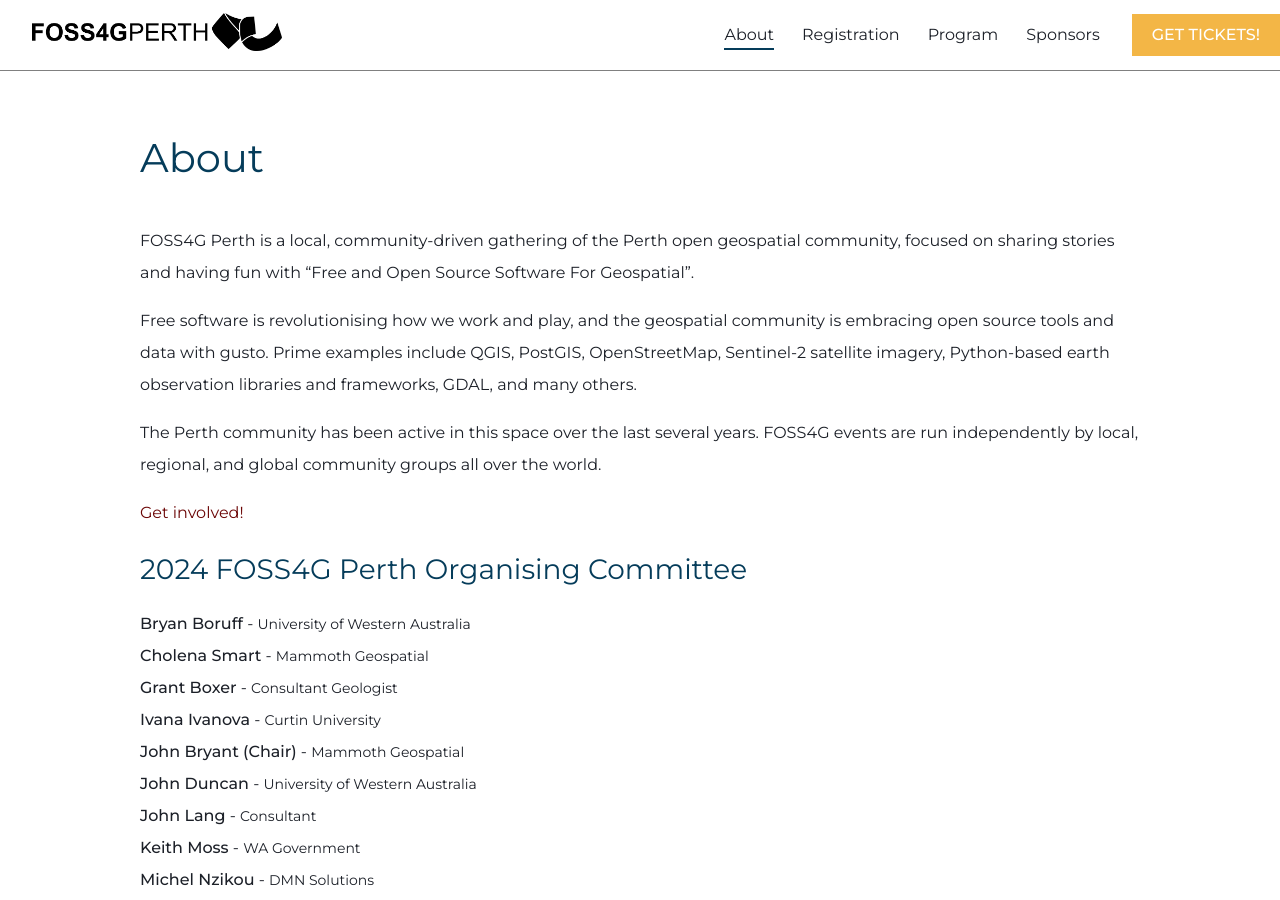
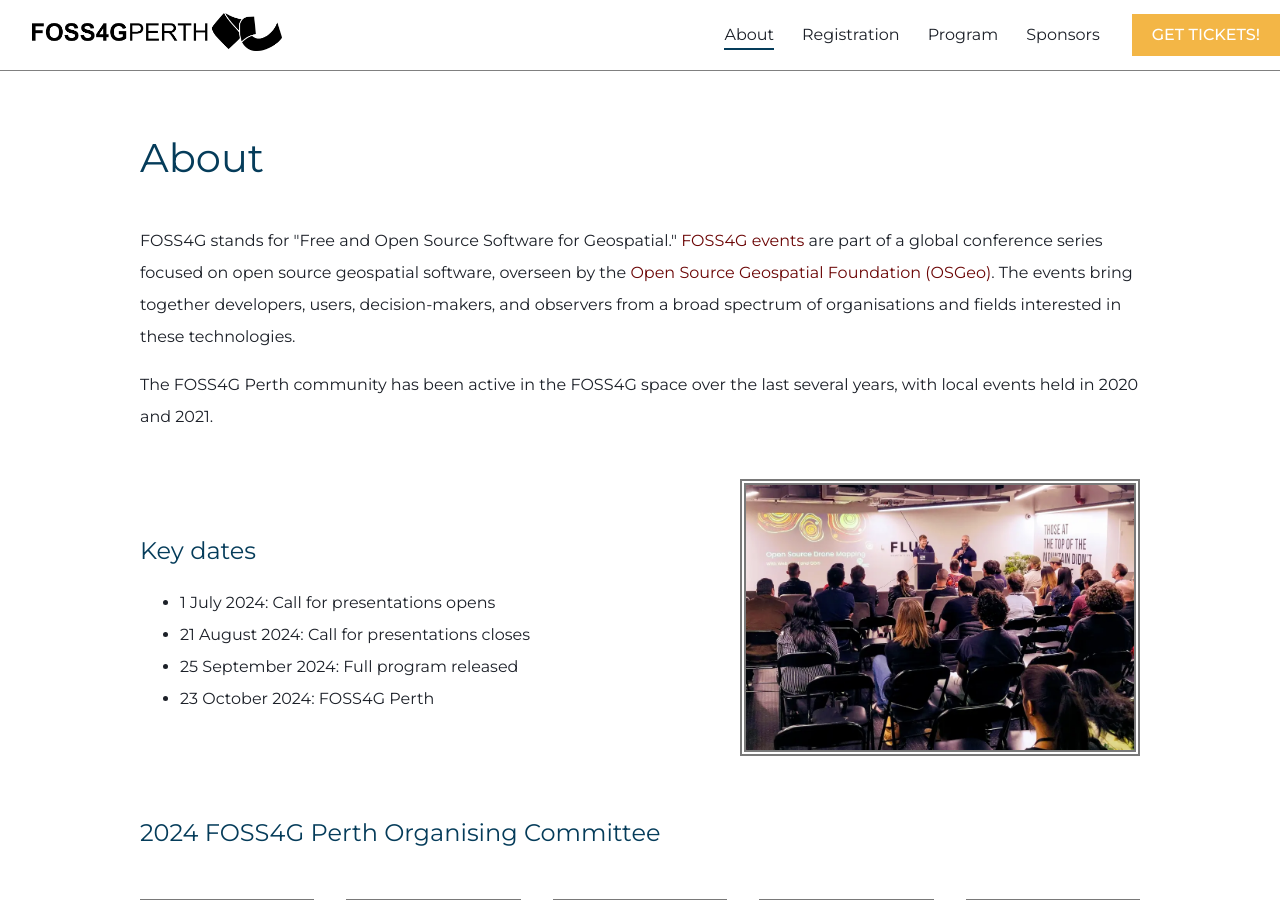
Before and after one commit to foss4g-perth-org/foss4g-perth-org.github.io, a Jekyll site: the page built from about.md, in a window 1280 px wide and 900 px high. Built offline with Jekyll 4.4.1, drawn with Linux system fonts in a browser that asks for light colours; some web fonts are replaced; comment, search, counter and statistics services are not loaded; some of the changed text lies outside the part shown.

Commit message:
Images and text changes

```diff
--- /dev/null
+++ b/_data/volunteers.yml
@@ -0,0 +1 @@
+- name:
--- a/about.md
+++ b/about.md
@@ -5,15 +5,58 @@ active: about
 description: We are inviting the Western Australian open geospatial and mapping community to get involved by submitting a proposal.
 ---
 
-FOSS4G Perth is a local, community-driven gathering of the Perth open geospatial community, focused on sharing stories and having fun with "Free and Open Source Software For Geospatial".
+<div>
+  <p>FOSS4G stands for "Free and Open Source Software for Geospatial." <a href="https://www.osgeo.org/initiatives/foss4g/" target="_blank">FOSS4G events</a> are part of a global conference series focused on open source geospatial software, overseen by the <a href="https://www.osgeo.org/" target="_blank">Open Source Geospatial Foundation (OSGeo)</a>. The events bring together developers, users, decision-makers, and observers from a broad spectrum of organisations and fields interested in these technologies.</p>
 
-Free software is revolutionising how we work and play, and the geospatial community is embracing open source tools and data with gusto. Prime examples include QGIS, PostGIS, OpenStreetMap, Sentinel-2 satellite imagery, Python-based earth observation libraries and frameworks, GDAL, and many others.
+<p>The FOSS4G Perth community has been active in the FOSS4G space over the last several years, with local events held in 2020 and 2021.</p>
 
-The Perth community has been active in this space over the last several years. FOSS4G events are run independently by local, regional, and global community groups all over the world.
+  <p></p>
+</div>
 
-<a href="#footer">Get involved!</a>
+<div class="grid grid-cols-2">
+
+  <div>
+    <h2>Key dates</h2>
+    <div>
+      <ul>
+        <!-- <li>: Registration opens</li> -->
+        <li>1 July 2024: Call for presentations opens</li>
+        <li>21 August 2024: Call for presentations closes</li>
+        <!-- <li>: Community voting on presentations opens</li>
+        <li>: Community voting on presentations closes</li> -->
+        <li>25 September 2024: Full program released</li>
+        <li>23 October 2024: FOSS4G Perth</li>
+      </ul>
+    </div>
+  </div>
+    <div>
+    <img src="/assets/img/foss_talk.webp" alt="People presenting" />
+  </div>
+</div>
+
 
 ## 2024 FOSS4G Perth Organising Committee
+<div class="grid people-grid">
 {% for person in site.data.committee %}
-  <div><span class="bold">{{ person.name }}</span> {% if person.affiliation %}- <span class="text-sm">{{ person.affiliation}}</span>{% endif %}</div>
+  <div class="person">
+    {% if person.img %}
+    <img src="/assets/img/committee/{{person.img}}" alt="{{ person.name }}"/>
+    {% else %}
+    <img src="/assets/img/committee/default.png" alt="FOSS4G logo"/>
+    {% endif %}
+    <div>
+      <div class="bold">{{ person.name }}</div>
+      {% if person.affiliation %}
+        <div class="text-sm">{{ person.affiliation}}</div>
+      {% endif %}
+    </div>
+  </div>
 {% endfor %}
+</div>
+
+<!-- ## 2024 FOSS4G Perth Volunteers
+<div>
+{% for person in site.data.volunteers %}
+   {{ person.name }}<span>,</span>
+{% endfor %}
+</div> -->
--- a/assets/css/main.scss
+++ b/assets/css/main.scss
@@ -27,7 +27,7 @@ h1 {
 }
 h2 {
   font-weight: 400;
-  font-size: 1.75rem;
+  font-size: 1.5rem;
   color: $color_one;
 }
 
@@ -242,7 +242,7 @@ header {
   display: flex;
   flex-direction: column;
   justify-content: center;
-  background-image: radial-gradient(rgba(37,26,24,.7) 15%, rgba(37,26,24, .6) 35%, transparent 70%);
+  background-image: radial-gradient(rgba(0,0,0,.7) 15%, rgba(39,39,39,.5) 35%, transparent 70%);
   background-position: center;
   background-repeat: no-repeat;
   background-size: cover;
@@ -277,6 +277,28 @@ footer {
 
 //content
 
+.grid {
+  display: grid;
+  gap: 2rem;
+  align-items: center;
+  &.grid-cols-2 {
+    grid-template-columns: auto 40%;
+  }
+  &.people-grid {
+    grid-template-columns: repeat(5, 1fr);
+    text-align: center;
+    .person {
+      display: flex;
+      flex-direction: column;
+      height: 100%;
+      img {
+        filter: grayscale(1);
+        margin-bottom: 10px;
+      }
+    }
+  }
+}
+
 .responsive-wrapper {
   width: 100%;
   margin-left: auto;
@@ -287,7 +309,7 @@ footer {
 main {
   margin: 0 auto;
   img {
-    max-width: 100%;
+    max-width: calc(100% - 12px);
     border: 6px double $midgrey;
     margin: 30px 0;
   }
@@ -301,11 +323,15 @@ main {
 }
 
 // home
+
+.home {
+  margin-top: 50px;
+}
 .news-box-wrapper {
   border-top: 4px double $color_four;
   border-bottom: 4px double $color-four;
   max-width: 1000px;
-  margin: 50px auto;
+  margin: 0 auto 50px;
   .news-box {
     padding: 20px 0 30px;
     margin: 30px auto;
@@ -450,126 +476,126 @@ footer {
 
 // call for submission buttons
 
-.submit-button{
-    display: flex;
-    justify-content: space-around;
-}
+// .submit-button{
+//     display: flex;
+//     justify-content: space-around;
+// }
 
 // submission forms
 
-.details-submission {
-    border: 1px solid $white;
-    border-radius: 4px;
-    padding: .5em .5em 0;
-  	background-color: $white;
-}
+// .details-submission {
+//     border: 1px solid $white;
+//     border-radius: 4px;
+//     padding: .5em .5em 0;
+//   	background-color: $white;
+// }
 
-.summary-submission {
-    font-weight: bold;
-    margin: -.5em -.5em 0;
-    padding: .5em;
-  	color: $color_three;
-}
+// .summary-submission {
+//     font-weight: bold;
+//     margin: -.5em -.5em 0;
+//     padding: .5em;
+//   	color: $color_three;
+// }
 
-.details-submission[open] {
-    padding: .5em;
-}
+// .details-submission[open] {
+//     padding: .5em;
+// }
 
-.details-submission[open] summary-submission {
-    border-bottom: 1px solid $white;
-    margin-bottom: .5em;
-}
+// .details-submission[open] summary-submission {
+//     border-bottom: 1px solid $white;
+//     margin-bottom: .5em;
+// }
 
 // keynotes
 
-.keynote-flex-container {
-    display: flex;
-    flex-direction: row;
-    text-align: center;
-}
+// .keynote-flex-container {
+//     display: flex;
+//     flex-direction: row;
+//     text-align: center;
+// }
 
-.keynote-flex-inner-container {
-    display: flex;
-    flex-direction: row;
-    text-align: center;
-}
+// .keynote-flex-inner-container {
+//     display: flex;
+//     flex-direction: row;
+//     text-align: center;
+// }
 
-.keynote-flex-item-left {
-    padding: 10px;
-    flex: 50%;
-}
+// .keynote-flex-item-left {
+//     padding: 10px;
+//     flex: 50%;
+// }
 
-.keynote-flex-item-right {
-    padding: 10px;
-    flex: 50%;
-}
+// .keynote-flex-item-right {
+//     padding: 10px;
+//     flex: 50%;
+// }
 
-.keynote-img {
-    border-radius: 50%;
-    min-width: 150px;
-    max-width: 150px;
-    min-width: 150px;
-    max-width: 150px;
-}
+// .keynote-img {
+//     border-radius: 50%;
+//     min-width: 150px;
+//     max-width: 150px;
+//     min-width: 150px;
+//     max-width: 150px;
+// }
 
-.keynote-flex-container-mobile {
-    display: flex;
-    flex-direction: column;
-    text-align: center;
-}
+// .keynote-flex-container-mobile {
+//     display: flex;
+//     flex-direction: column;
+//     text-align: center;
+// }
 
-.keynote-flex-inner-container-mobile {
-    display: flex;
-    flex-direction: row;
-    text-align: center;
-}
+// .keynote-flex-inner-container-mobile {
+//     display: flex;
+//     flex-direction: row;
+//     text-align: center;
+// }
 
-.presentation {
-  margin-bottom: 50px;
-  .speaker {
-    font-size: 1.1rem;
-    margin-bottom: 10px;
-  }
-  .title {
-    margin-bottom: 10px;
-    font-size: 1.4rem;
-    font-weight: bold;
-    margin-bottom: 10px;
-  }
-}
+// .presentation {
+//   margin-bottom: 50px;
+//   .speaker {
+//     font-size: 1.1rem;
+//     margin-bottom: 10px;
+//   }
+//   .title {
+//     margin-bottom: 10px;
+//     font-size: 1.4rem;
+//     font-weight: bold;
+//     margin-bottom: 10px;
+//   }
+// }
 
 // Schedule Table
-table {
-    border-collapse: collapse;
-    width: 75%;
-  }
+// table {
+//     border-collapse: collapse;
+//     width: 75%;
+//   }
 
-td, th {
-    border-top: 1px solid #f9f9f9;
-    border-bottom: 1px solid #f9f9f9;
-    border-collapse: collapse;
-    text-align: left;
-    padding: 8px;
-  }
+// td, th {
+//     border-top: 1px solid #f9f9f9;
+//     border-bottom: 1px solid #f9f9f9;
+//     border-collapse: collapse;
+//     text-align: left;
+//     padding: 8px;
+//   }
 
 
-.table-header {
-    color: $charcoal;
-    background: rgba(200, 76, 9, 1);
-}
+// .table-header {
+//     color: $charcoal;
+//     background: rgba(200, 76, 9, 1);
+// }
 
-.agenda-item {
-    background: rgba(200, 76, 9, 0.5);
-}
+// .agenda-item {
+//     background: rgba(200, 76, 9, 0.5);
+// }
 
-.refreshments {
-    color: $charcoal;
-    background: rgba(200, 76, 9, 0.5);
-}
+// .refreshments {
+//     color: $charcoal;
+//     background: rgba(200, 76, 9, 0.5);
+// }
 
-.talk-content {
-    font-size:  12px;
-}
+// .talk-content {
+//     font-size:  12px;
+// }
 
 #signup-wrapper {
   margin-top: 40px;
```
Also changed, not shown: _data/committee.yml (+13 -6 lines), index.md (+5 -5 lines), registration.md (+9 -0 lines), sponsors.md (+6 -0 lines), assets/img/committee/cholena.jpg (added), assets/img/committee/default.png (added), assets/img/committee/grant.jpg (added), assets/img/committee/john_b.jpg (added), assets/img/committee/staf.jpg (added), assets/img/committee/tracey.jpg (added), assets/img/foss_talk.webp (added).
